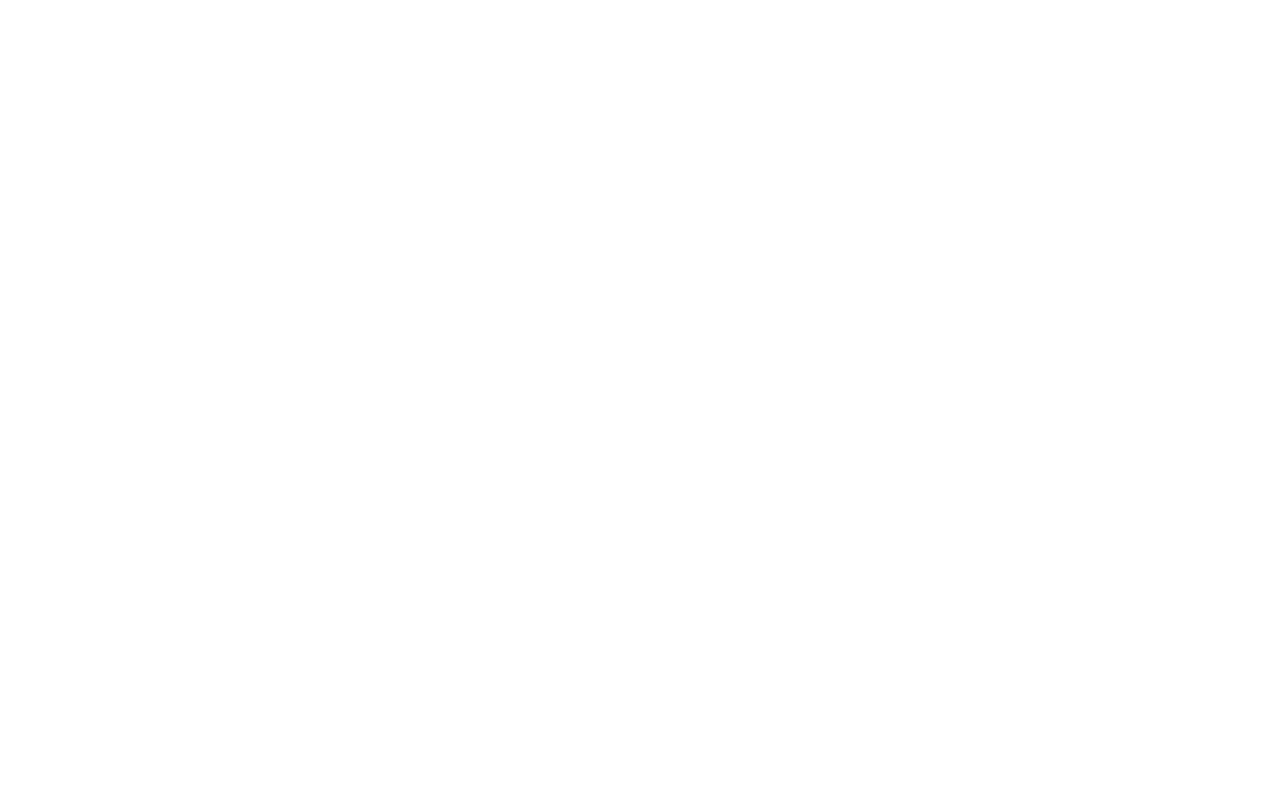
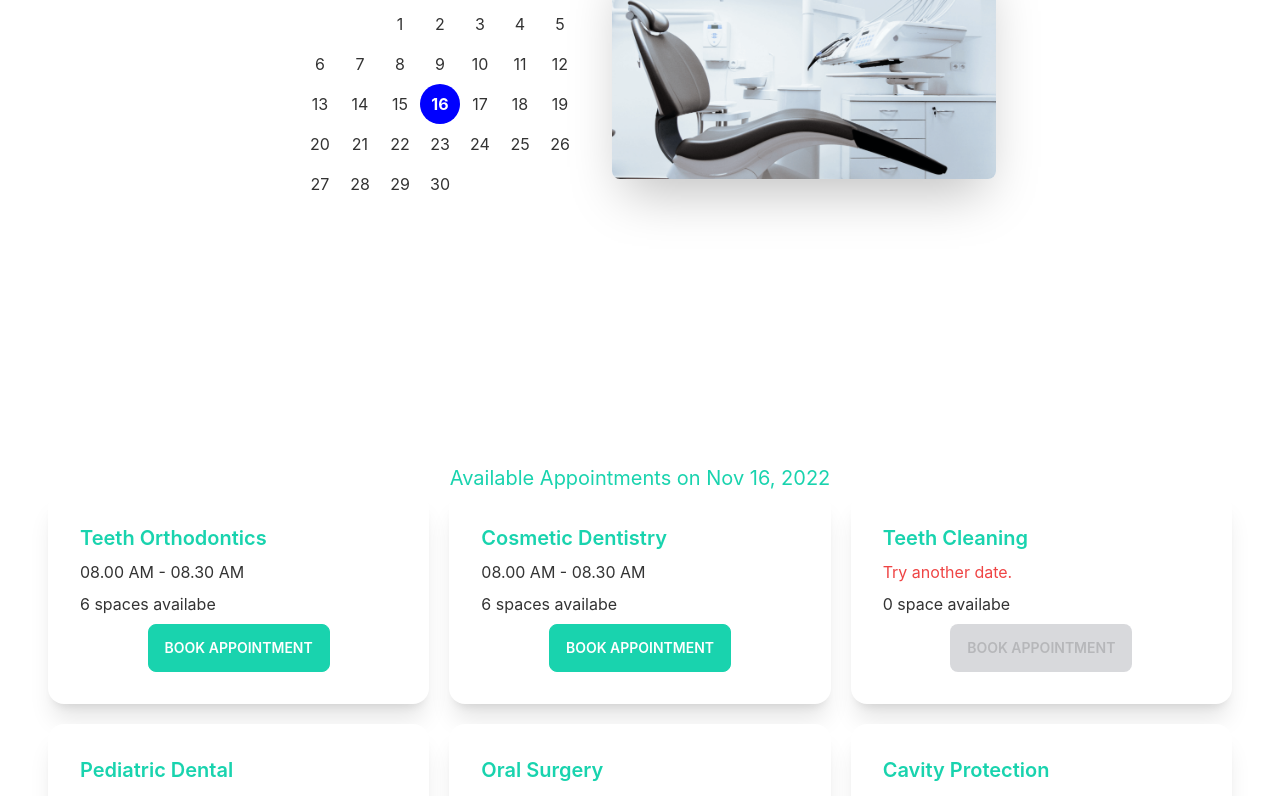
Before and after one commit to sjak-JooJo/doctors-portal, a React (Create React App) app: page /appoinment in a window 1280 px wide. Shown: the part 400-1196 px from the top of the page. Before the commit the page ends 800 px from the top, so only its background shows below. Built offline with nearby package versions, Linux system fonts and the light colour scheme.

Commit message:
modal added

```diff
--- a/package.json
+++ b/package.json
@@ -7,7 +7,9 @@
     "@testing-library/react": "^13.4.0",
     "@testing-library/user-event": "^13.5.0",
     "daisyui": "^2.39.1",
+    "date-fns": "^2.29.3",
     "react": "^18.2.0",
+    "react-day-picker": "^8.3.6",
     "react-dom": "^18.2.0",
     "react-router-dom": "^6.4.3",
     "react-scripts": "5.0.1",
--- /dev/null
+++ b/public/services.json
@@ -0,0 +1,67 @@
+[
+    {
+        "_id": 1,
+        "name": "Teeth Orthodontics",
+        "slots":[
+            "08.00 AM - 08.30 AM",
+            "08.30 AM - 09.00 AM",
+            "09.00 AM - 09.30 AM",
+            "09.30 AM - 10.00 AM",
+            "10.30 AM - 11.00 AM",
+            "11.30 AM - 11.00 AM"
+        ]
+    },
+    {
+        "_id": 2,
+        "name": "Cosmetic Dentistry",
+        "slots":[
+            "08.00 AM - 08.30 AM",
+            "08.30 AM - 09.00 AM",
+            "09.00 AM - 09.30 AM",
+            "09.30 AM - 10.00 AM",
+            "10.30 AM - 11.00 AM",
+            "11.30 AM - 11.00 AM"
+        ]
+    },
+    {
+        "_id": 3,
+        "name": "Teeth Cleaning",
+        "slots":[]
+    },
+    {
+        "_id": 4,
+        "name": "Pediatric Dental",
+        "slots":[
+            "08.00 AM - 08.30 AM",
+            "08.30 AM - 09.00 AM",
+            "09.00 AM - 09.30 AM",
+            "09.30 AM - 10.00 AM",
+            "10.30 AM - 11.00 AM",
+            "11.30 AM - 11.00 AM"
+        ]
+    },
+    {
+        "_id": 5,
+        "name": "Oral Surgery",
+        "slots":[
+            "08.00 AM - 08.30 AM",
+            "08.30 AM - 09.00 AM",
+            "09.00 AM - 09.30 AM",
+            "09.30 AM - 10.00 AM",
+            "10.30 AM - 11.00 AM",
+            "11.30 AM - 11.00 AM"
+        ]
+    },
+    {
+        "_id": 6,
+        "name": "Cavity Protection",
+        "slots":[
+            "08.00 AM - 08.30 AM",
+            "08.30 AM - 09.00 AM",
+            "09.00 AM - 09.30 AM",
+            "09.30 AM - 10.00 AM",
+            "10.30 AM - 11.00 AM",
+            "11.30 AM - 11.00 AM"
+        ]
+    }
+]
--- a/src/Pages/Appointment/Appointment.js
+++ b/src/Pages/Appointment/Appointment.js
@@ -1,9 +1,14 @@
-import React from 'react';
+import React, { useState } from 'react';
 import Footer from '../Shared/Footer';
+import AppointmentBanner from './AppointmentBanner';
+import AvailableAppoinments from './AvailableAppoinments';
 
 const Appointment = () => {
+    const [date, setDate] = useState(new Date());
     return (
         <div>
+            <AppointmentBanner date={date} setDate={setDate}></AppointmentBanner>
+            <AvailableAppoinments date={date}></AvailableAppoinments>
             <Footer></Footer>
         </div>
     );
--- /dev/null
+++ b/src/Pages/Appointment/AppointmentBanner.js
@@ -0,0 +1,26 @@
+
+import chair from '../../assets/images/chair.png'
+import { DayPicker } from 'react-day-picker';
+import 'react-day-picker/dist/style.css';
+
+
+const AppointmentBanner = ({date, setDate}) => {
+
+    return (
+        <div class="hero min-h-screen">
+            <div class="hero-content flex-col lg:flex-row-reverse">
+                <img src={chair} class="max-w-sm rounded-lg shadow-2xl" />
+                <div>
+                    <DayPicker
+                        mode="single"
+                        selected={date}
+                        onSelect={setDate}
+                    />
+                </div>
+            </div>
+
+        </div>
+    );
+};
+
+export default AppointmentBanner;
--- /dev/null
+++ b/src/Pages/Appointment/AvailableAppoinments.js
@@ -0,0 +1,32 @@
+import { format } from 'date-fns';
+import React, { useEffect, useState } from 'react';
+import BookingModal from './BookingModal';
+import Service from './Service';
+
+const AvailableAppoinments = ({date}) => {
+    const [services, setServices] = useState([]);
+    const [treatment, setTreatment] = useState(null)
+
+    useEffect( () =>{
+        fetch('services.json')
+        .then(res => res.json())
+        .then(data => setServices(data));
+    },[])
+    return (
+        <div>
+            <h4 className='text-xl text-secondary text-center'>Available Appointments on {format(date, 'PP')}</h4>
+            <div className='grid grid-cols-1 md:grid-cols-2 lg:grid-cols-3 gap-5'>
+                {
+                    services.map(service=><Service
+                    key={service._id}
+                    service={service}
+                    setTreatment={setTreatment}
+                    ></Service>)
+                }
+            </div>
+            {treatment && <BookingModal treatment={treatment}></BookingModal >}
+        </div>
+    );
+};
+
+export default AvailableAppoinments;
--- /dev/null
+++ b/src/Pages/Appointment/BookingModal.js
@@ -0,0 +1,22 @@
+import React from 'react';
+
+const BookingModal = ({ treatment }) => {
+    const {name, slots} = treatment;
+    return (
+        <div>
+            <input type="checkbox" id="booking-modal" class="modal-toggle" />
+            <div class="modal modal-bottom sm:modal-middle">
+                <div class="modal-box">
+                    <label for="booking-modal" class="btn btn-sm btn-circle absolute right-2 top-2">✕</label>
+                    <h3 class="font-bold text-lg text-secondary">Booking for: {name}</h3>
+                    <p class="py-4">You've been selected for a chance to get one year of subscription to use Wikipedia for free!</p>
+                    <div class="modal-action">
+                        <label for="booking-modal" class="btn">Yay!</label>
+                    </div>
+                </div>
+            </div>
+        </div>
+    );
+};
+
+export default BookingModal;
--- /dev/null
+++ b/src/Pages/Appointment/Service.js
@@ -0,0 +1,28 @@
+import React from 'react';
+
+const Service = ({ service, setTreatment }) => {
+    const { name, slots } = service;
+    return (
+        <div class="card lg:max-w-lg bg-base-100 shadow-xl">
+            <div class="card-body">
+                <h2 class="card-title text-secondary">{name}</h2>
+                <p>{
+                    slots.length > 0
+                        ? <span>{slots[0]}</span>
+                        : <span className='text-red-500'>Try another date.</span>
+                }</p>
+                <p>{slots.length} {slots.length > 1 ? 'spaces' : 'space'} availabe</p>
+                <div class="card-actions justify-center">
+
+                    <label
+                        for="booking-modal"
+                        disabled={slots.length === 0}
+                        onClick={() => setTreatment(service)}
+                        class="btn btn-secondary text-white uppercase">Book Appointment</label>
+                </div>
+            </div>
+        </div>
+    );
+};
+
+export default Service;
```
Also changed, not shown: 1 other file (tests, documents, lock files or other folders).
